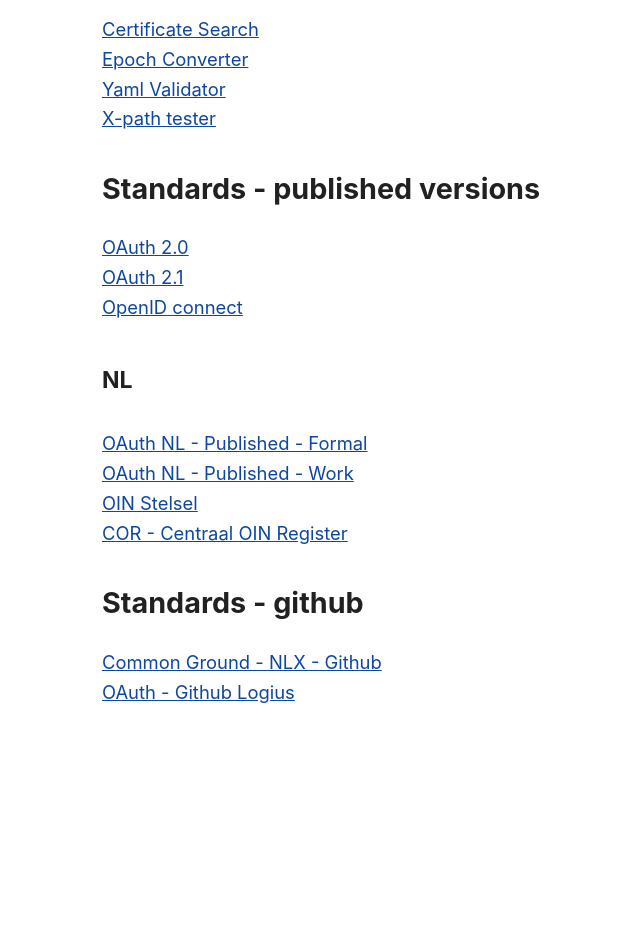
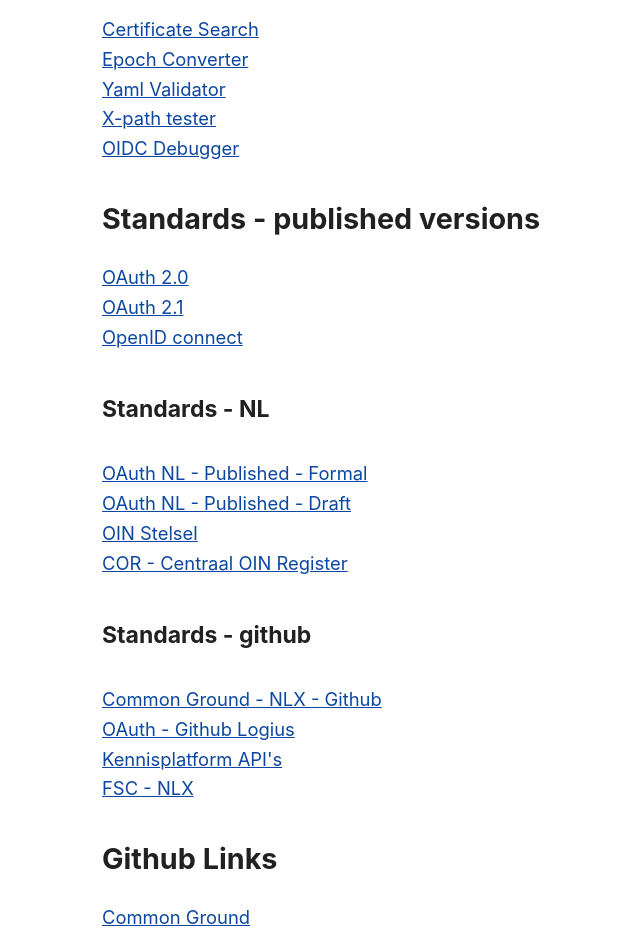
Before and after one commit to JanJaapZ/janjaapz.github.io, a plain HTML site: page index.html in a window 1280 px wide. Shown: the part 480-1413 px from the top of the page, without its empty margins (178-818 px from the left). Before the commit the page ends 1187 px from the top, so only its background shows below. Drawn offline with Linux system fonts and the light colour scheme.

Commit message:
updated the index with more links

```diff
--- a/index.html
+++ b/index.html
@@ -21,20 +21,23 @@
 <a href="https://www.epochconverter.com/"> Epoch Converter</a>
 <a href="https://yamlchecker.com/">Yaml Validator</a>
 <a href="https://www.freeformatter.com/xpath-tester.html">X-path tester</a>
-
+<a href="https://oidcdebugger.com/">OIDC Debugger</a>
 <h3>Standards - published versions</h3>
 <a href="https://www.rfc-editor.org/rfc/rfc6749.html">OAuth 2.0</a>
 <a href="https://datatracker.ietf.org/doc/html/draft-ietf-oauth-v2-1-07">OAuth 2.1</a>
 <a href="https://openid.net">OpenID connect</a>
-<h4>NL</h4>
-<a href="https://github.com/Logius-standaarden/OAuth-NL-profiel">OAuth NL - Published - Formal</a>
-<a href="https://logius-standaarden.github.io/OAuth-NL-profiel/">OAuth NL - Published - Work</a>
+<h4>Standards - NL</h4>
+<a href="https://publicatie.centrumvoorstandaarden.nl/api/oauth/">OAuth NL - Published - Formal</a>
+<a href="https://logius-standaarden.github.io/OAuth-NL-profiel/">OAuth NL - Published - Draft</a>
 <a href="https://publicatie.centrumvoorstandaarden.nl/dk/oin/">OIN Stelsel</a>
 <a href="https://portaal.digikoppeling.nl/registers/">COR - Centraal OIN Register</a>
-
-
-<h3>Standards - github</h3>
+<h4>Standards - github</h4>
 <a href="https://gitlab.com/commonground/nlx/nlx">Common Ground - NLX - Github</a>
 <a href="https://github.com/Logius-standaarden/OAuth-NL-profiel">OAuth - Github Logius</a>
+<a href="https://github.com/Geonovum/KP-APIs">Kennisplatform API's</a>
+<a href="https://commonground.gitlab.io/standards/fsc/">FSC - NLX</a>
+
+<h3>Github Links</h3>
+<a href="https://gitlab.com/commonground">Common Ground</a>
 </body>
 </html>
```
